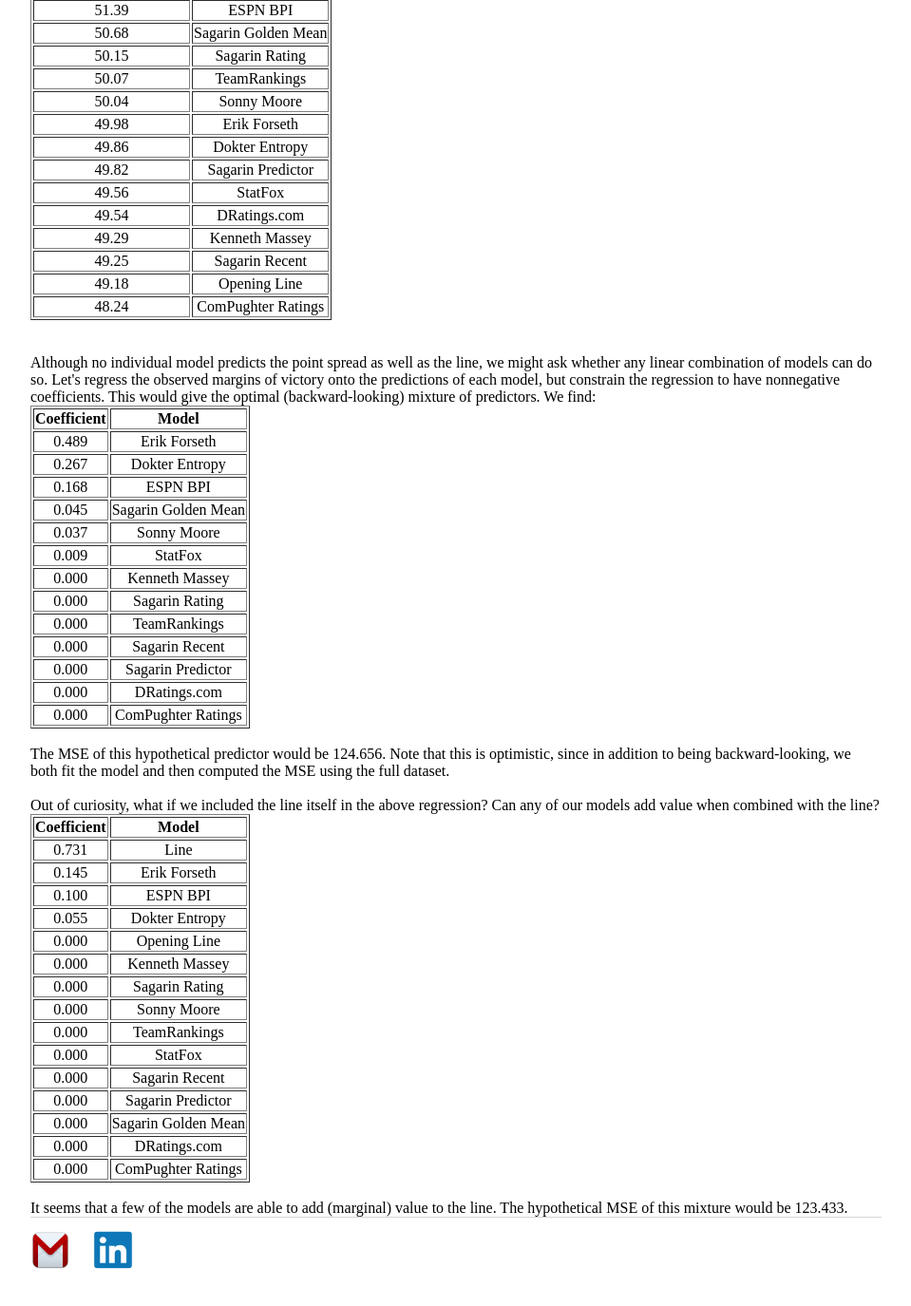
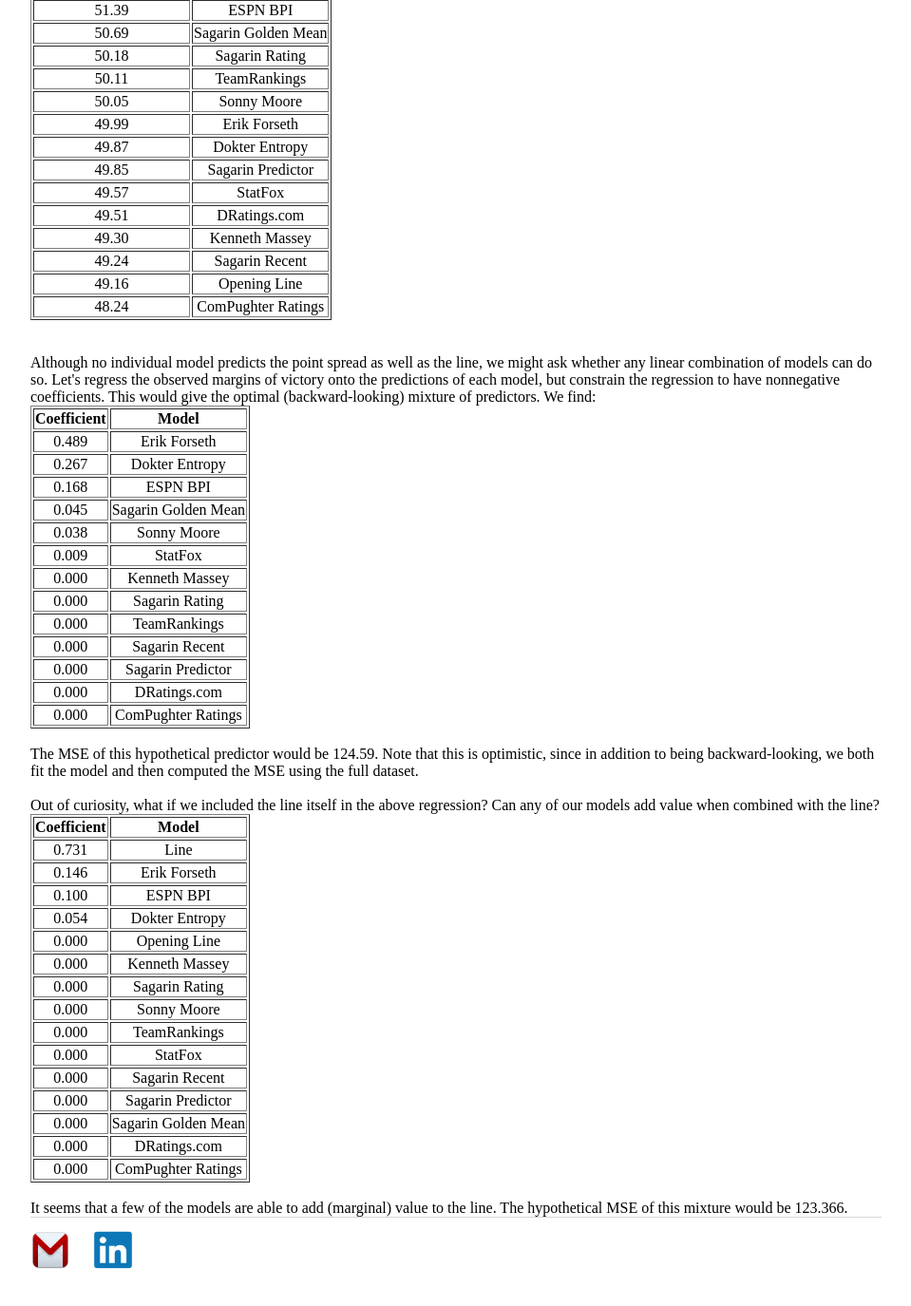
Before and after one commit to erikrforseth/erikrforseth.github.io, a Jekyll site: the page built from about.html, in a window 1280 px wide and 1400 px high, scrolled down 1205 px. Shown: the top 1375 px of the window at 95% size, without its empty margins (160-1119 px from the left). Built offline with Jekyll 4.4.1, drawn with Linux system fonts in a browser that asks for light colours; some of the changed text lies outside the part shown.

Commit message:
about page

```diff
--- a/about.html
+++ b/about.html
@@ -6,7 +6,7 @@
 <br><br>
 Throughout the 2018-19 season, I'll try to update this page with some further analysis of the Tracker data. For what follows, I chose a subset of models which have made picks since the very beginning of the season, and I threw out games for which any of those models did not make a pick. In a (somewhat lazy) attempt to address misprinted lines, I filtered out any games for which the opening and closing lines differed by more than 5 points (it's very rare that this really happens).
 <br><br>
-Results are shown as of 2019-03-10 for a set of 4869 games:
+Results are shown as of 2019-03-11 for a set of 4876 games:
 <br>
 <table border="1" class="dataframe">
   <thead>
@@ -124,7 +124,7 @@
       <td>Dokter Entropy</td>
     </tr>
     <tr align="center">
-      <td>73.07</td>
+      <td>73.09</td>
       <td>Kenneth Massey</td>
     </tr>
     <tr align="center">
@@ -165,51 +165,51 @@
       <td>ESPN BPI</td>
     </tr>
     <tr align="center">
-      <td>50.68</td>
+      <td>50.69</td>
       <td>Sagarin Golden Mean</td>
     </tr>
     <tr align="center">
-      <td>50.15</td>
+      <td>50.18</td>
       <td>Sagarin Rating</td>
     </tr>
     <tr align="center">
-      <td>50.07</td>
+      <td>50.11</td>
       <td>TeamRankings</td>
     </tr>
     <tr align="center">
-      <td>50.04</td>
+      <td>50.05</td>
       <td>Sonny Moore</td>
     </tr>
     <tr align="center">
-      <td>49.98</td>
+      <td>49.99</td>
       <td>Erik Forseth</td>
     </tr>
     <tr align="center">
-      <td>49.86</td>
+      <td>49.87</td>
       <td>Dokter Entropy</td>
     </tr>
     <tr align="center">
-      <td>49.82</td>
+      <td>49.85</td>
       <td>Sagarin Predictor</td>
     </tr>
     <tr align="center">
-      <td>49.56</td>
+      <td>49.57</td>
       <td>StatFox</td>
     </tr>
     <tr align="center">
-      <td>49.54</td>
+      <td>49.51</td>
       <td>DRatings.com</td>
     </tr>
     <tr align="center">
-      <td>49.29</td>
+      <td>49.30</td>
       <td>Kenneth Massey</td>
     </tr>
     <tr align="center">
-      <td>49.25</td>
+      <td>49.24</td>
       <td>Sagarin Recent</td>
     </tr>
     <tr align="center">
-      <td>49.18</td>
+      <td>49.16</td>
       <td>Opening Line</td>
     </tr>
     <tr align="center">
@@ -246,7 +246,7 @@
       <td>Sagarin Golden Mean</td>
     </tr>
     <tr align="center">
-      <td>0.037</td>
+      <td>0.038</td>
       <td>Sonny Moore</td>
     </tr>
     <tr align="center">
@@ -284,7 +284,7 @@
   </tbody>
 </table>
 <br>
-The MSE of this hypothetical predictor would be 124.656. Note that this is optimistic, since in addition to being backward-looking, we both fit the model and then computed the MSE using the full dataset.
+The MSE of this hypothetical predictor would be 124.59. Note that this is optimistic, since in addition to being backward-looking, we both fit the model and then computed the MSE using the full dataset.
 <br><br>
 Out of curiosity, what if we included the line itself in the above regression? Can any of our models add value when combined with the line?<table border="1" class="dataframe">
   <thead>
@@ -299,7 +299,7 @@
       <td>Line</td>
     </tr>
     <tr align="center">
-      <td>0.145</td>
+      <td>0.146</td>
       <td>Erik Forseth</td>
     </tr>
     <tr align="center">
@@ -307,7 +307,7 @@
       <td>ESPN BPI</td>
     </tr>
     <tr align="center">
-      <td>0.055</td>
+      <td>0.054</td>
       <td>Dokter Entropy</td>
     </tr>
     <tr align="center">
@@ -357,4 +357,4 @@
   </tbody>
 </table>
 <br>
-It seems that a few of the models are able to add (marginal) value to the line. The hypothetical MSE of this mixture would be 123.433.
+It seems that a few of the models are able to add (marginal) value to the line. The hypothetical MSE of this mixture would be 123.366.
```
Also changed, not shown: other parts of about.html (+17 -17 lines).
